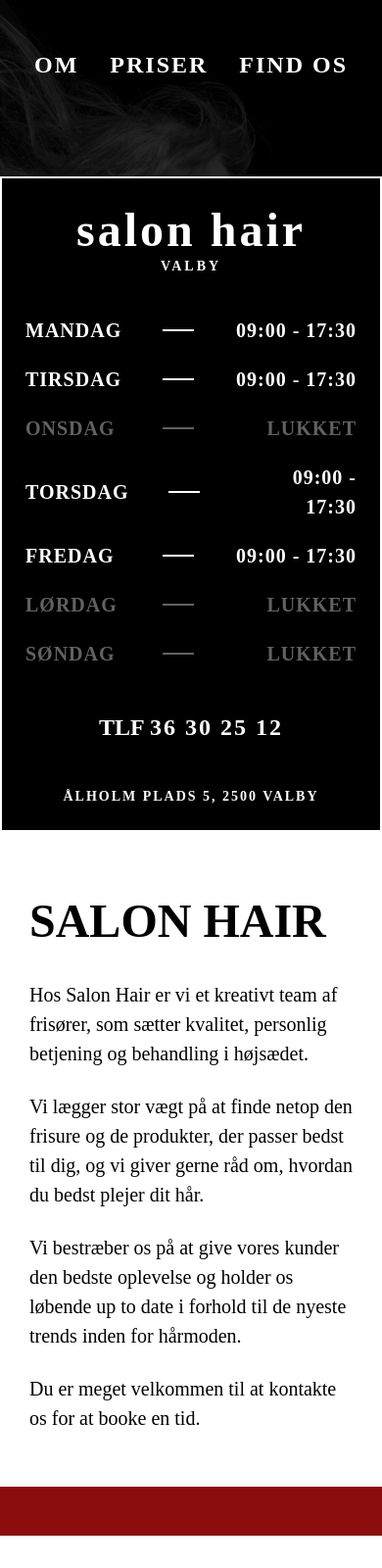
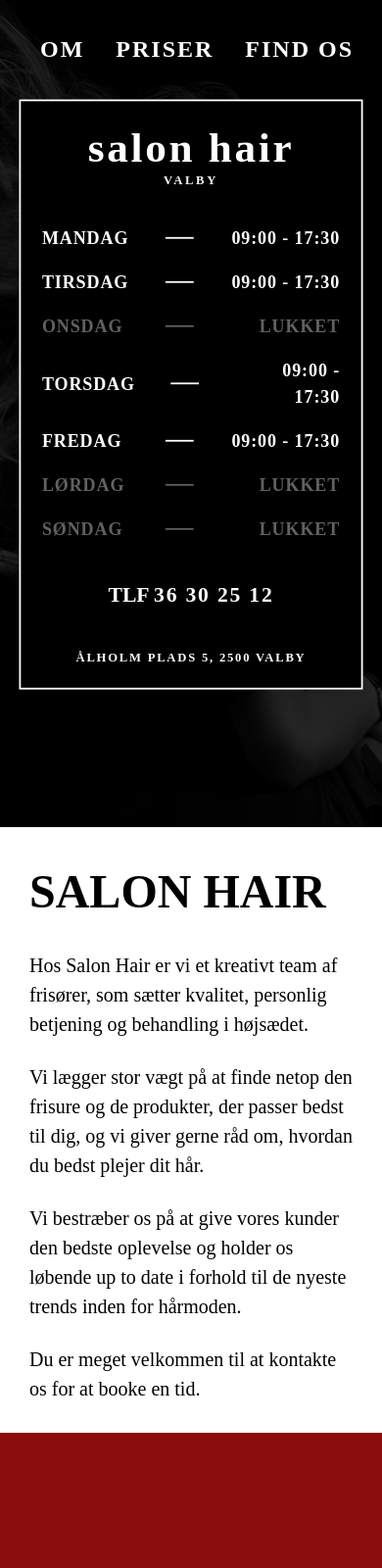
Before and after one commit to kgni/salonhair-valby, a plain HTML site: page index.html in a window 390 px wide. Shown: the top 1600 px of the page at 98% size. Drawn offline with nearby package versions, Linux system fonts and the light colour scheme; a web font is replaced by a local one.

Commit message:
media query fixes - scale down opening hours card on mobile

```diff
--- a/css/style.scss
+++ b/css/style.scss
@@ -142,6 +142,7 @@ main {
 	background-attachment: fixed;
 	position: relative;
 	// z-index: ;
+	padding-bottom: 9.6rem;
 
 	.overlay {
 		display: none;
@@ -305,7 +306,7 @@ main {
 
 .prices-section {
 	position: relative;
-	// background-color: #e9e9e9;
+	background-color: #f3f3f3;
 	padding: 9.6rem 0;
 	// margin-bottom: 4.8rem;
 	// background: url('../img/overlay-texture01.jpg');
@@ -387,7 +388,7 @@ main {
 			text-transform: uppercase;
 			margin-bottom: 1.2rem;
 			font-weight: 600;
-			// text-decoration: underline;
+			text-decoration: underline;
 			font-weight: 900;
 			letter-spacing: 1px;
 		}
@@ -457,7 +458,6 @@ main {
 }
 
 .find-os-section {
-	background-color: #f3f3f3;
 	padding: 9.6rem 0;
 	h2 {
 		text-align: center;
@@ -564,10 +564,16 @@ main {
 @media (max-width: 1136px) {
 	.om-section {
 		grid-template-columns: 1fr;
-		min-height: 75vh;
+		min-height: unset;
+
+		.om-text-container {
+			padding-top: 7.2rem;
+			padding-bottom: 7.2rem;
+		}
 
 		.om-img-container {
 			background-image: unset;
+			padding: 7.2rem 0;
 		}
 	}
 }
@@ -582,6 +588,7 @@ main {
 			url('../img/hero04-flipped-compressed.jpg');
 		position: relative;
 		background-repeat: unset;
+		padding-bottom: 4.8rem;
 
 		.overlay {
 			display: block;
@@ -591,9 +598,7 @@ main {
 			position: absolute;
 			z-index: -1;
 		}
-		.main-header {
-			padding-bottom: 4.8rem;
-		}
+
 		.main-nav {
 			justify-content: center;
 			margin-bottom: 0;
@@ -737,8 +742,12 @@ main {
 
 @media (max-width: 480px) {
 	.hero {
+		.main-nav {
+			padding: 3.2rem 0 0 1.2rem;
+		}
 		.opening-hours-card {
 			padding: 2.4rem;
+			transform: scale(0.9);
 			.opening-hours {
 				.line {
 					width: 3.2rem;
@@ -802,8 +811,12 @@ main {
 		font-size: 2rem;
 	}
 	.hero {
+		.main-nav {
+			padding: 3.2rem 0 0 1.2rem;
+		}
 		.opening-hours-card {
 			padding: 2.4rem;
+			transform: scale(0.9);
 			.opening-hours {
 				.line {
 					width: 3.2rem;
```
Also changed, not shown: css/style.css, 1 other file.
